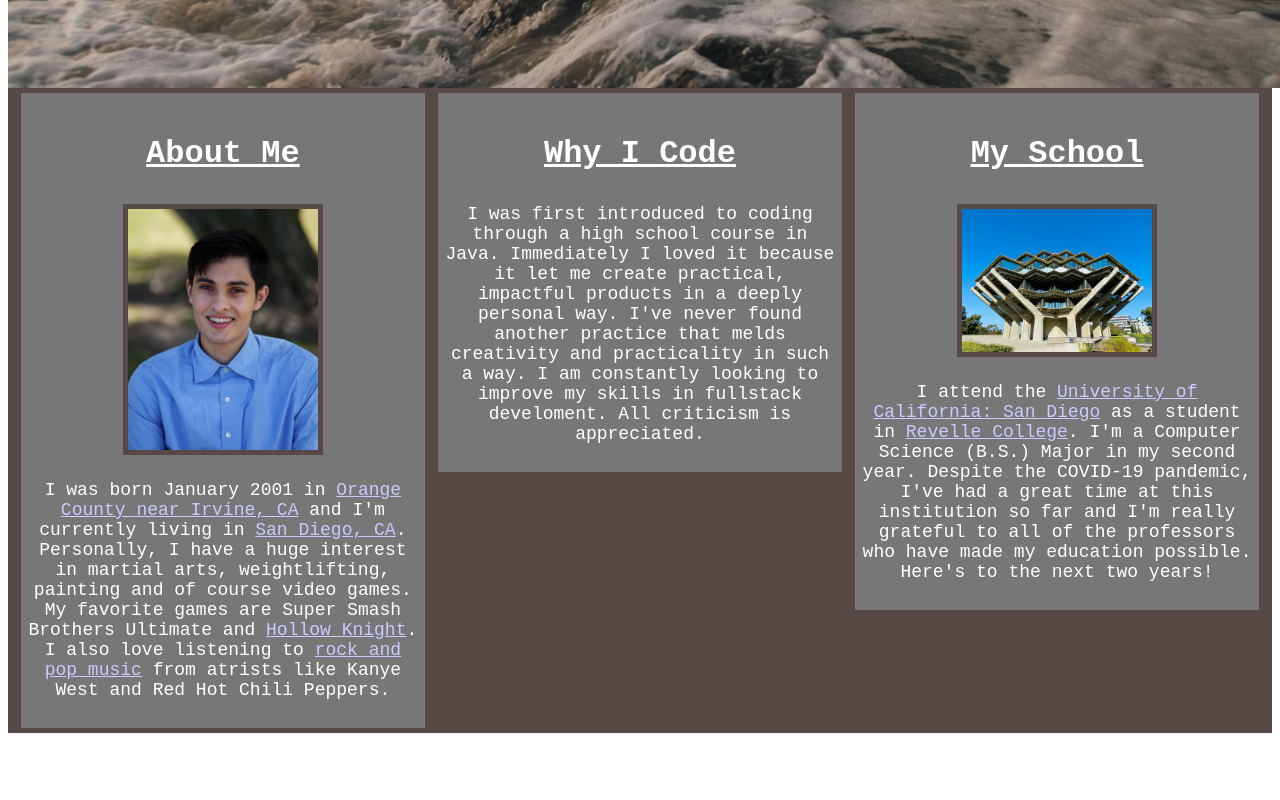
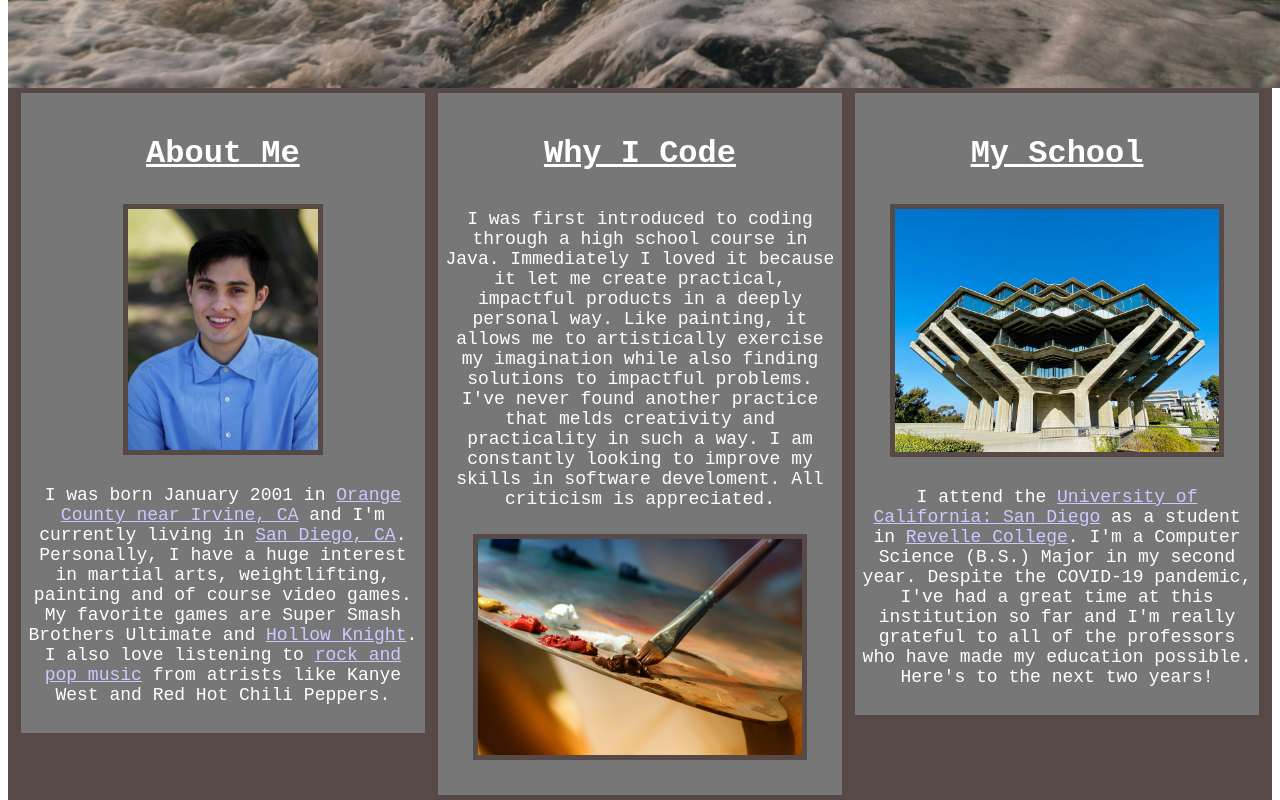
Before and after one commit to eal001/personal-website, a React (Create React App) app in the folder basic_frontend_2.0/: page / in a window 1280 px wide. Shown: the part 720-1520 px from the top of the page. Before the commit the page ends 1453 px from the top, so only its background shows below. Built offline with nearby package versions, Linux system fonts and the light colour scheme; the HTML template or start-up script is replaced by a standard one.

Commit message:
finished the body of the about me section

```diff
--- a/basic_frontend_2.0/src/Description_Component.css
+++ b/basic_frontend_2.0/src/Description_Component.css
@@ -29,6 +29,20 @@
     border: 5px solid #574945
 }
 
+.palette_image {
+    margin: 25px;
+    width: 200px;
+    display: block;
+    margin-left: auto;
+    margin-right: auto;
+    border: 5px solid #574945
+}
+
+.palette_image_2 {
+    display: none;
+    border: 5px solid #574945
+}
+
 .ucsd_geisel {
     margin: 25px;
     width: 200px;
@@ -44,6 +58,7 @@
     text-align: center;
     font-size: 18px;
     color: white;
+    padding-top: 5px;
     padding-left: 5px;
     padding-right: 5px;
 }
@@ -64,12 +79,22 @@
 @media only screen and (min-width: 360px) {
 
     .head_shot_image {
+        width: 180px;
         float: left;
         margin-right: 10px;
         margin-left: 5px;
     }
+
+    .palette_image {
+        width: 150px;
+        float: right;
+        margin-right: 5px;
+        margin-left: 10px;
+    }
+
     .ucsd_geisel {
-        float: right;
+        float: left;
+        width:  180px;
         margin-right: 10px;
         margin-left: 5px;
     }
@@ -112,10 +137,21 @@
         margin-left: auto;
         margin-right: auto;
     }
+    .palette_image {
+        display: none;
+    }
+    .palette_image_2 {
+        float: none;
+        margin: 25px;
+        width: 80%;
+        display: block;
+        margin-left: auto;
+        margin-right: auto;
+    }
     .ucsd_geisel {
         float: none;
         margin: 25px;
-        width: 190px;
+        width: 80%;
         display: block;
         margin-left: auto;
         margin-right: auto;
--- a/basic_frontend_2.0/src/Description_Component.js
+++ b/basic_frontend_2.0/src/Description_Component.js
@@ -1,6 +1,7 @@
 import { findByLabelText } from "@testing-library/dom";
 import "./Description_Component.css";
 import HEAD_SHOT from "./images/My_head_2.1.png";
+import PALETTE from "./images/pexels-daian-gan-102127.jpg";
 import GEISEL from "./images/geisel_library.jpg";
 
 const About_Me_Box = () => {
@@ -39,12 +40,17 @@ const Mission_Box = () => {
     return (
         <div className="description_box" >
                 <p className="heading">Why I Code</p>
+
+                <img className="palette_image" src={PALETTE} alt="Palette Daian Gan"></img>
                 <p className="description">
                     I was first introduced to coding through a high school course in Java.
                     Immediately I loved it because it let me create practical, impactful products in a deeply personal way.
+                    Like painting, it allows me to artistically exercise my imagination while also finding solutions to impactful problems.
                     I've never found another practice that melds creativity and practicality in such a way.
-                    I am constantly looking to improve my skills in fullstack develoment. All criticism is appreciated.
+                    I am constantly looking to improve my skills in software develoment. All criticism is appreciated.
                 </p>
+                <img className="palette_image_2" src={PALETTE} alt="Palette Daian Gan"></img>
+
             </div>
     )
 }
```
Also changed, not shown: basic_frontend_2.0/src/images/RoseMan.jpg (added), basic_frontend_2.0/src/images/pexels-daian-gan-102127.jpg (added).
